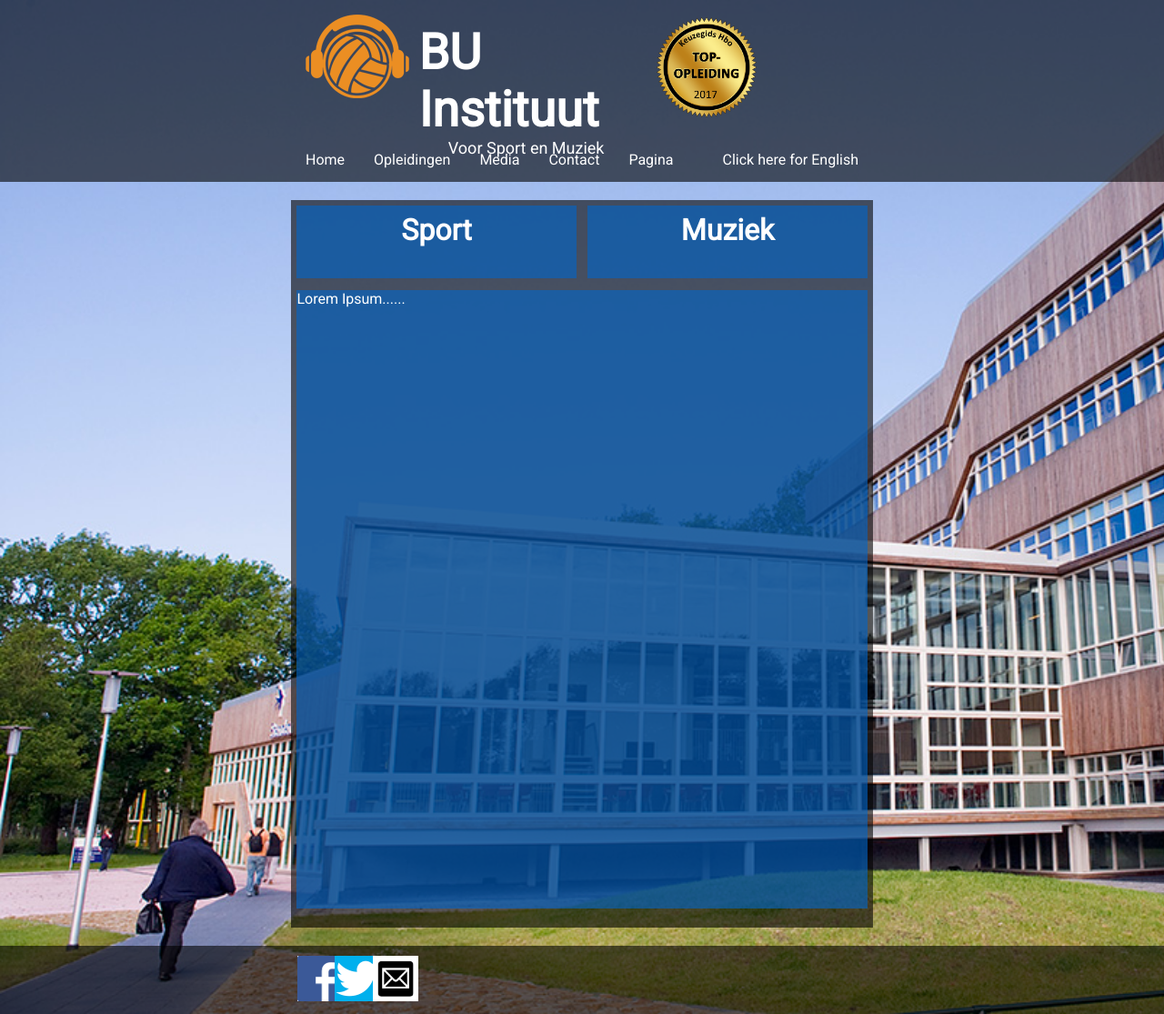
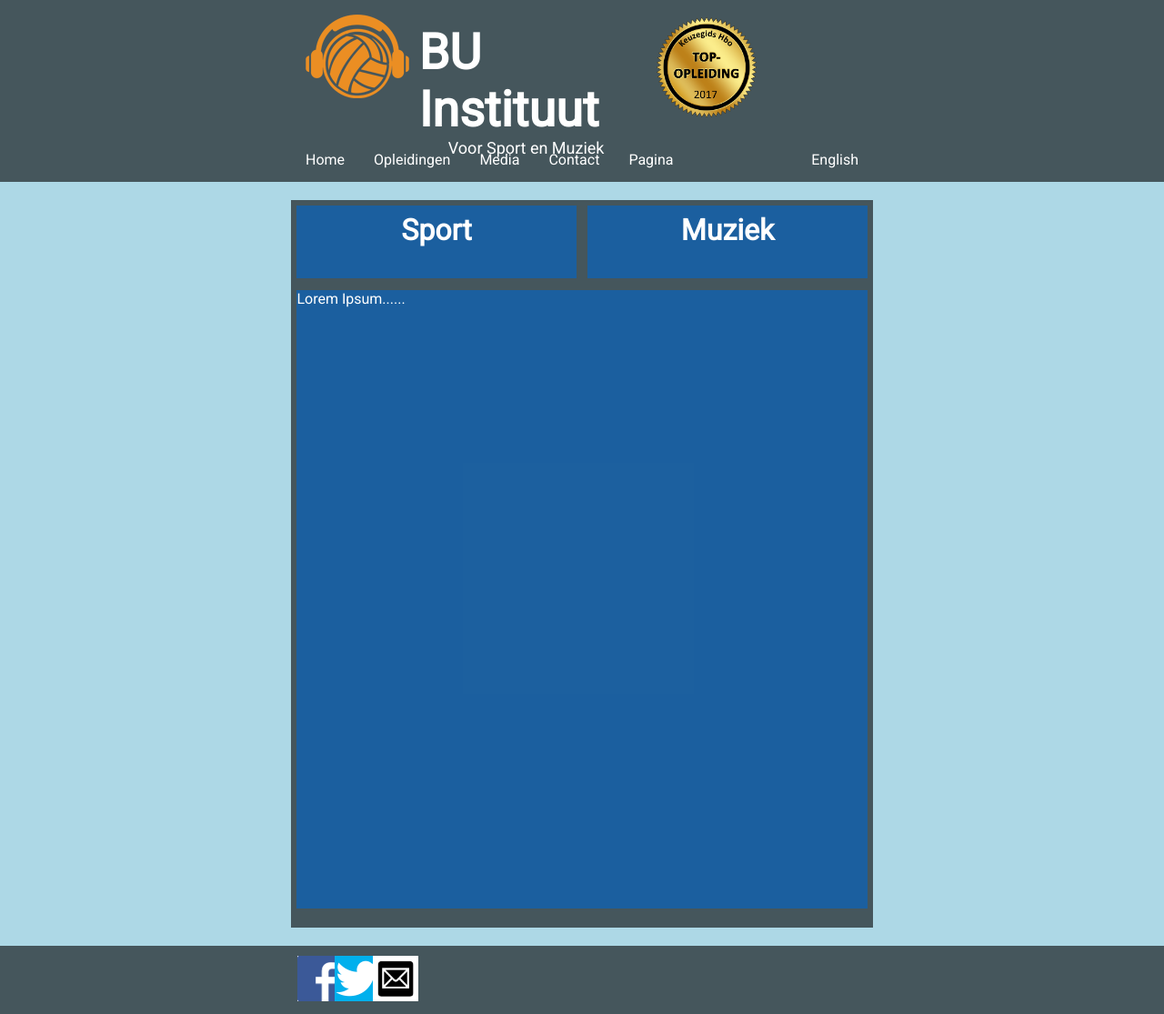
Before and after one commit to Bakkertje01/P1-Buinstituut, a PHP site: page / in a window 1280 px wide. Shown: the whole page at 91% size. Run offline with PHP 8.4, Linux system fonts and the light colour scheme.

Commit message:
Add files via upload

```diff
--- a/index.php
+++ b/index.php
@@ -8,6 +8,7 @@ and open the template in the editor.
     <head>
         <meta charset="UTF-8">
         <link rel="stylesheet" type="text/css" href="style.css">
+        <link rel="stylesheet" type="text/css" media="screen" href="mobile.css">
         <link href="https://fonts.googleapis.com/css?family=Roboto" rel="stylesheet">
         <title></title>
     </head>
@@ -51,10 +52,9 @@ and open the template in the editor.
 
                             <a href=".php" target="_self">Pagina</a>
                         </li>
-                    </ul>
-                    <ul>
+
                         <li1>
-                            <a href="index.php" target="_self">Click here for English</a>
+                                <a href="index.php" target="_self">English</a>
                         </li1>
                     </ul>
                 </div></div>
--- a/style.css
+++ b/style.css
@@ -17,9 +17,9 @@ and open the template in the editor.
 
 }
 body{
-    background-image: url(images/Emmen_header.jpg);
+    /*background-image: url(images/Emmen_header.jpg);*/
      background-size: cover;
-    background-color: white;
+    background-color: lightblue;
 }
 .website{
     width:100%;
@@ -55,13 +55,11 @@ p.header_title{
     font-weight: bold;
     padding-left: 17%;
     padding-top: 4%;
-
     width:40%;
 }
 p.subheader{
     font-size: 18px;
     padding-left: 27%;
-
     width:30%;
 }
 .top_opleiding img{
```
